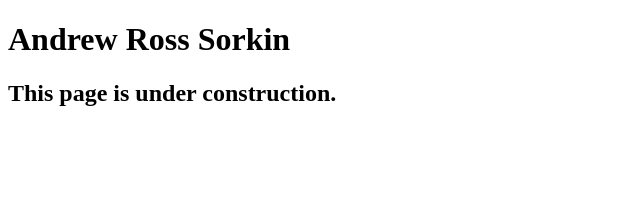
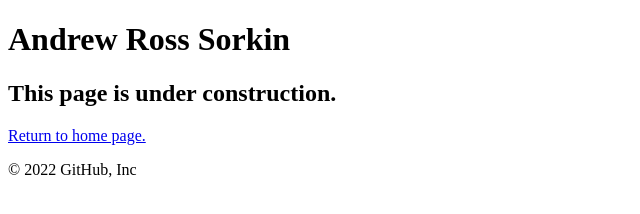
Before and after one commit to XDiaz1/A15, a plain HTML site: page sorkin.html in a window 1280 px wide. Shown: the whole page, without its empty margins (0-640 px from the left). Drawn offline with Linux system fonts and the light colour scheme.

Commit message:
Update sorkin.html

```diff
--- a/sorkin.html
+++ b/sorkin.html
@@ -4,14 +4,16 @@
 <head>
 	<meta charset="utf-8">
 	<title>San Joaquin Valley Town Hall</title>
-	<link rel="shortcut icon" href="images/favicon.ico">
+	<link rel="shortcut icon" href="favicon.ico">
 </head>
 
 <body>
-	<main>
-		<h1>Andrew Ross Sorkin</h1>
-		<h2>This page is under construction.</h2>
-	</main>
+<main>
+	<h1>Andrew Ross Sorkin</h1>
+	<h2>This page is under construction.</h2>
+	<p><a href="index.html">Return to home page.</a></p>
+</main>
 </body>
 
 </html>
+© 2022 GitHub, Inc
```
